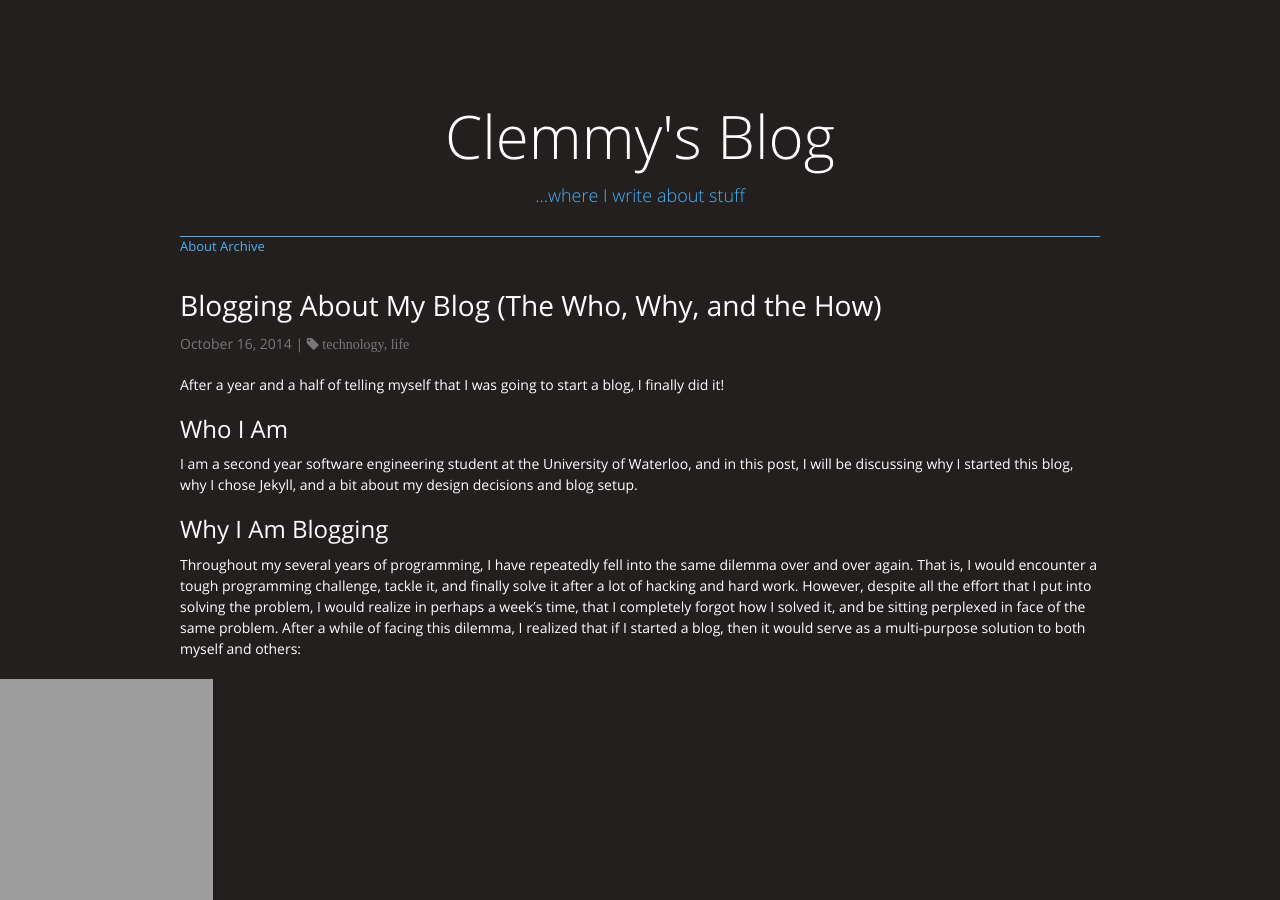
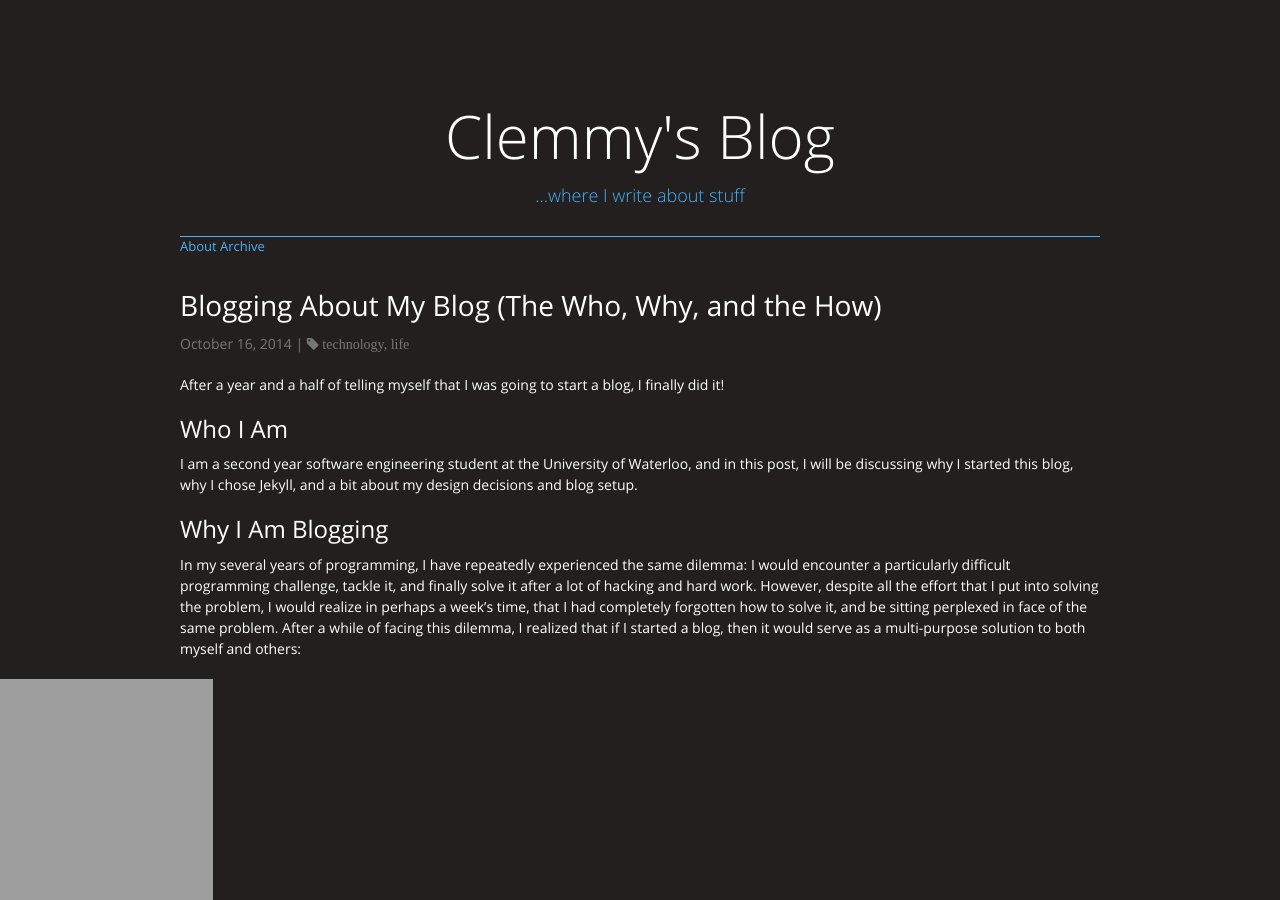
Before and after one commit to Clemmy/blog, a Jekyll site: the page built from _posts/2014-10-16-blogging-about-my-blog.md, in a window 1280 px wide and 900 px high. Built offline with Jekyll 4.4.1, drawn with Linux system fonts in a browser that asks for light colours; nearby versions of some CDN libraries; comment, search, counter and statistics services are not loaded.

Commit message:
GRAMMAR FIX

```diff
--- a/_posts/2014-10-16-blogging-about-my-blog.md
+++ b/_posts/2014-10-16-blogging-about-my-blog.md
@@ -9,7 +9,7 @@ After a year and a half of telling myself that I was going to start a blog, I fi
 I am a second year software engineering student at the University of Waterloo, and in this post, I will be discussing why I started this blog, why I chose Jekyll, and a bit about my design decisions and blog setup.
 
 ##Why I Am Blogging
-Throughout my several years of programming, I have repeatedly fell into the same dilemma over and over again. That is, I would encounter a tough programming challenge, tackle it, and finally solve it after a lot of hacking and hard work. However, despite all the effort that I put into solving the problem, I would realize in perhaps a week's time, that I completely forgot how I solved it, and be sitting perplexed in face of the same problem. After a while of facing this dilemma, I realized that if I started a blog, then it would serve as a multi-purpose solution to both myself and others:
+In my several years of programming, I have repeatedly experienced the same dilemma: I would encounter a particularly difficult programming challenge, tackle it, and finally solve it after a lot of hacking and hard work. However, despite all the effort that I put into solving the problem, I would realize in perhaps a week's time, that I had completely forgotten how to solve it, and be sitting perplexed in face of the same problem. After a while of facing this dilemma, I realized that if I started a blog, then it would serve as a multi-purpose solution to both myself and others:
 
 - a refresher for myself about problems that I have previously encountered and how to solve them
 - a refresher on how to do cool things
```
